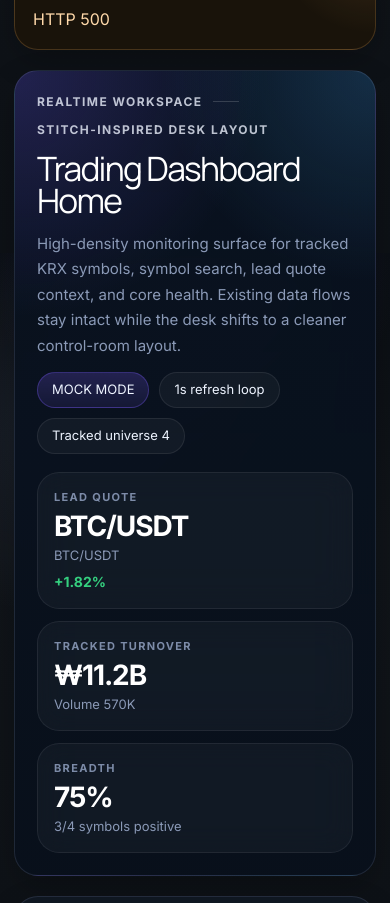
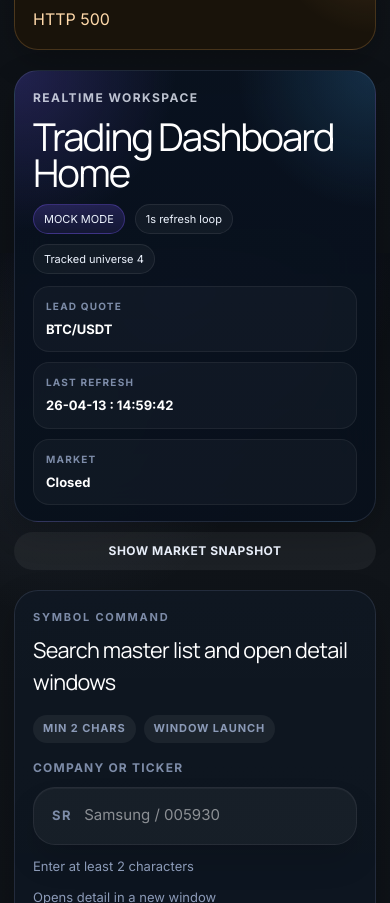
Before and after one commit to kiseyno-AI/kai-trading-web, a Next.js app: page /dashboard in a window 390 px wide. Shown: the part 591-1494 px from the top of the page. Built offline with nearby package versions, Linux system fonts and the light colour scheme; no server answers.

Commit message:
Fix dashboard mobile hero footprint

```diff
--- a/src/app/dashboard/live-dashboard-client.module.css
+++ b/src/app/dashboard/live-dashboard-client.module.css
@@ -1,6 +1,13 @@
 .workspace {
   gap: 20px;
 }
+
+.heroShell {
+  display: grid;
+  gap: 10px;
+}
+
+.heroShellExpanded {}
 
 .noticeBanner {
   display: flex;
@@ -41,6 +48,18 @@
   display: grid;
   align-content: start;
   gap: 14px;
+}
+
+.heroMobileSummary {
+  display: none;
+}
+
+.heroMobileSummaryLabel {
+  color: var(--muted-soft);
+  font-size: 10px;
+  font-weight: 700;
+  letter-spacing: 0.12em;
+  text-transform: uppercase;
 }
 
 .heroEyebrowRow {
@@ -106,6 +125,20 @@
 .heroStats {
   display: grid;
   gap: 12px;
+}
+
+.heroMobileToggle {
+  display: none;
+  width: 100%;
+  border: 0;
+  border-radius: 999px;
+  padding: 10px 14px;
+  background: rgba(255, 255, 255, 0.05);
+  color: var(--text);
+  font-size: 12px;
+  font-weight: 700;
+  letter-spacing: 0.04em;
+  text-transform: uppercase;
 }
 
 .heroStatCard {
@@ -553,3 +586,83 @@
     justify-items: start;
   }
 }
+
+@media (max-width: 720px) {
+  .hero,
+  .panel {
+    padding: 18px;
+  }
+
+  .hero {
+    gap: 14px;
+  }
+
+  .hero h1 {
+    font-size: clamp(1.9rem, 10vw, 2.4rem);
+  }
+
+  .heroIntro {
+    gap: 12px;
+  }
+
+  .heroEyebrowRow {
+    gap: 8px;
+  }
+
+  .heroEyebrow:last-child {
+    display: none;
+  }
+
+  .heroDivider {
+    display: none;
+  }
+
+  .heroPill,
+  .heroPillStrong {
+    min-height: 30px;
+    padding: 0 10px;
+    font-size: 11px;
+  }
+
+  .heroMobileSummary {
+    display: grid;
+    grid-template-columns: repeat(3, minmax(0, 1fr));
+    gap: 10px;
+  }
+
+  .heroMobileSummary > div {
+    display: grid;
+    gap: 6px;
+    padding: 12px;
+    border-radius: 16px;
+    border: 1px solid rgba(255, 255, 255, 0.06);
+    background: rgba(255, 255, 255, 0.03);
+  }
+
+  .heroMobileSummary strong {
+    color: var(--text-strong);
+    font-size: 13px;
+  }
+
+  .heroMobileToggle {
+    display: inline-flex;
+    align-items: center;
+    justify-content: center;
+  }
+
+  .heroShell:not(.heroShellExpanded) .heroSummary,
+  .heroShell:not(.heroShellExpanded) .heroStats {
+    display: none;
+  }
+
+  .heroShell:not(.heroShellExpanded) .hero {
+    grid-template-columns: 1fr;
+    padding-bottom: 16px;
+  }
+}
+
+@media (max-width: 560px) {
+  .heroMobileSummary {
+    grid-template-columns: 1fr;
+  }
+}
--- a/src/app/dashboard/live-dashboard-client.tsx
+++ b/src/app/dashboard/live-dashboard-client.tsx
@@ -97,6 +97,7 @@ export function LiveDashboardClient({
   initialTracked,
   initialSymbols,
 }: LiveDashboardClientProps) {
+  const [isMobileHeroExpanded, setIsMobileHeroExpanded] = useState(false);
   const [market, setMarket] = useState<CoreMarketStatus>(initialMarket);
   const [tracked, setTracked] = useState<CoreTrackedQuotesResponse>(initialTracked);
   const [symbols, setSymbols] = useState<CoreTrackedSymbolsResponse>(initialSymbols);
@@ -220,7 +221,11 @@ export function LiveDashboardClient({
           </section>
         ) : null}
 
-        <section className={`glass ${styles.hero}`}>
+        <section
+          className={`${styles.heroShell} ${isMobileHeroExpanded ? styles.heroShellExpanded : ""}`}
+          aria-label="Dashboard overview"
+        >
+          <section id="dashboard-hero-details" className={`glass ${styles.hero}`}>
             <div className={styles.heroIntro}>
               <div className={styles.heroEyebrowRow}>
                 <span className={styles.heroEyebrow}>Realtime workspace</span>
@@ -236,6 +241,20 @@ export function LiveDashboardClient({
                 <span className={styles.heroPillStrong}>{market.state}</span>
                 <span className={styles.heroPill}>1s refresh loop</span>
                 <span className={styles.heroPill}>Tracked universe {symbols.count}</span>
+              </div>
+              <div className={styles.heroMobileSummary}>
+                <div>
+                  <span className={styles.heroMobileSummaryLabel}>Lead quote</span>
+                  <strong>{lead?.symbol ?? "N/A"}</strong>
+                </div>
+                <div>
+                  <span className={styles.heroMobileSummaryLabel}>Last refresh</span>
+                  <strong>{formatDisplayTimestamp(tracked.as_of)}</strong>
+                </div>
+                <div>
+                  <span className={styles.heroMobileSummaryLabel}>Market</span>
+                  <strong>{market.is_open ? "Open" : "Closed"}</strong>
+                </div>
               </div>
             </div>
 
@@ -263,6 +282,16 @@ export function LiveDashboardClient({
                 </span>
               </article>
             </div>
+          </section>
+          <button
+            type="button"
+            className={styles.heroMobileToggle}
+            aria-expanded={isMobileHeroExpanded}
+            aria-controls="dashboard-hero-details"
+            onClick={() => setIsMobileHeroExpanded((current) => !current)}
+          >
+            {isMobileHeroExpanded ? "Hide market snapshot" : "Show market snapshot"}
+          </button>
         </section>
 
         <section className={styles.commandGrid}>
```
Also changed, not shown: 1 other file (tests, documents, lock files or other folders). Lines whose indentation alone changed are shown as unchanged.
